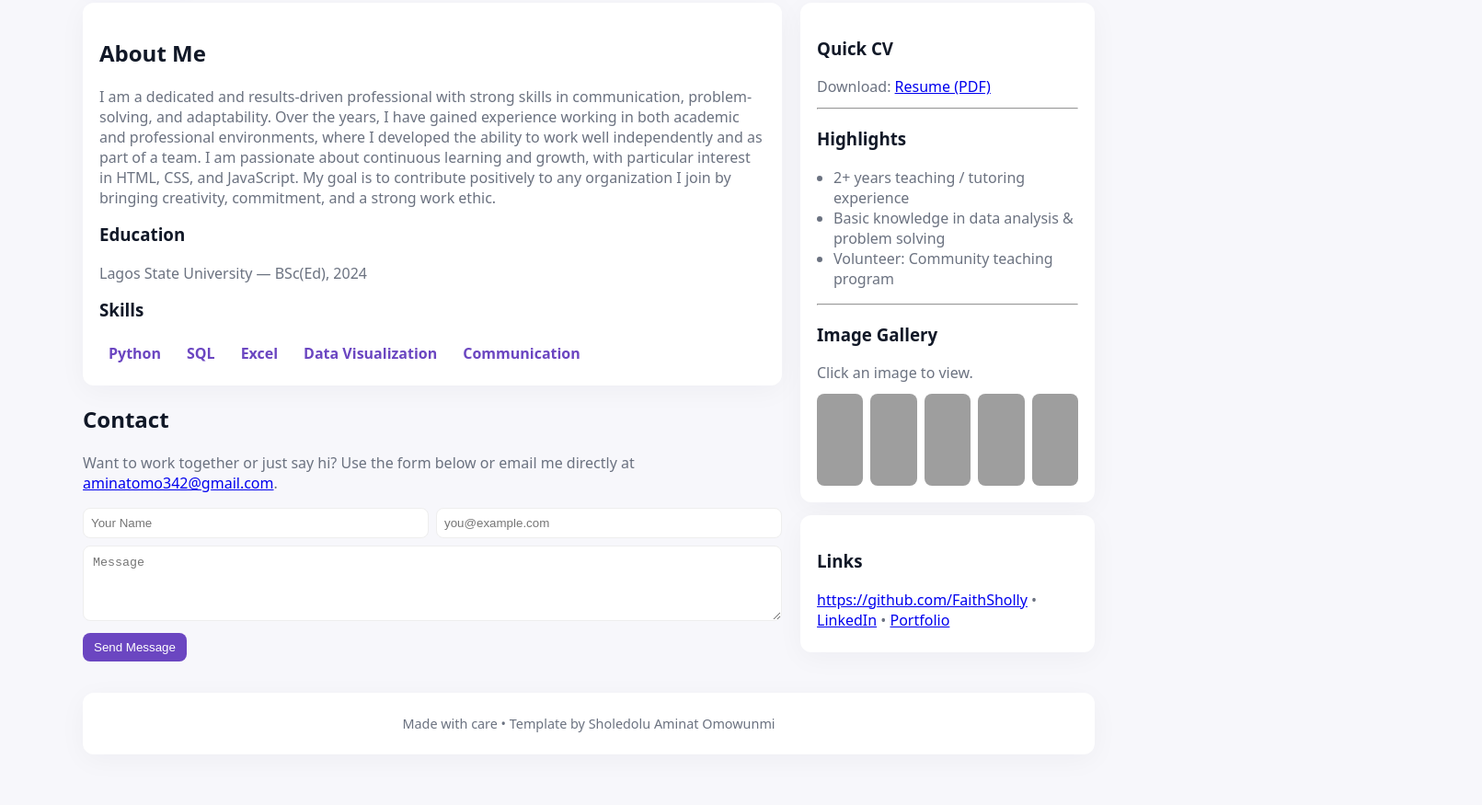
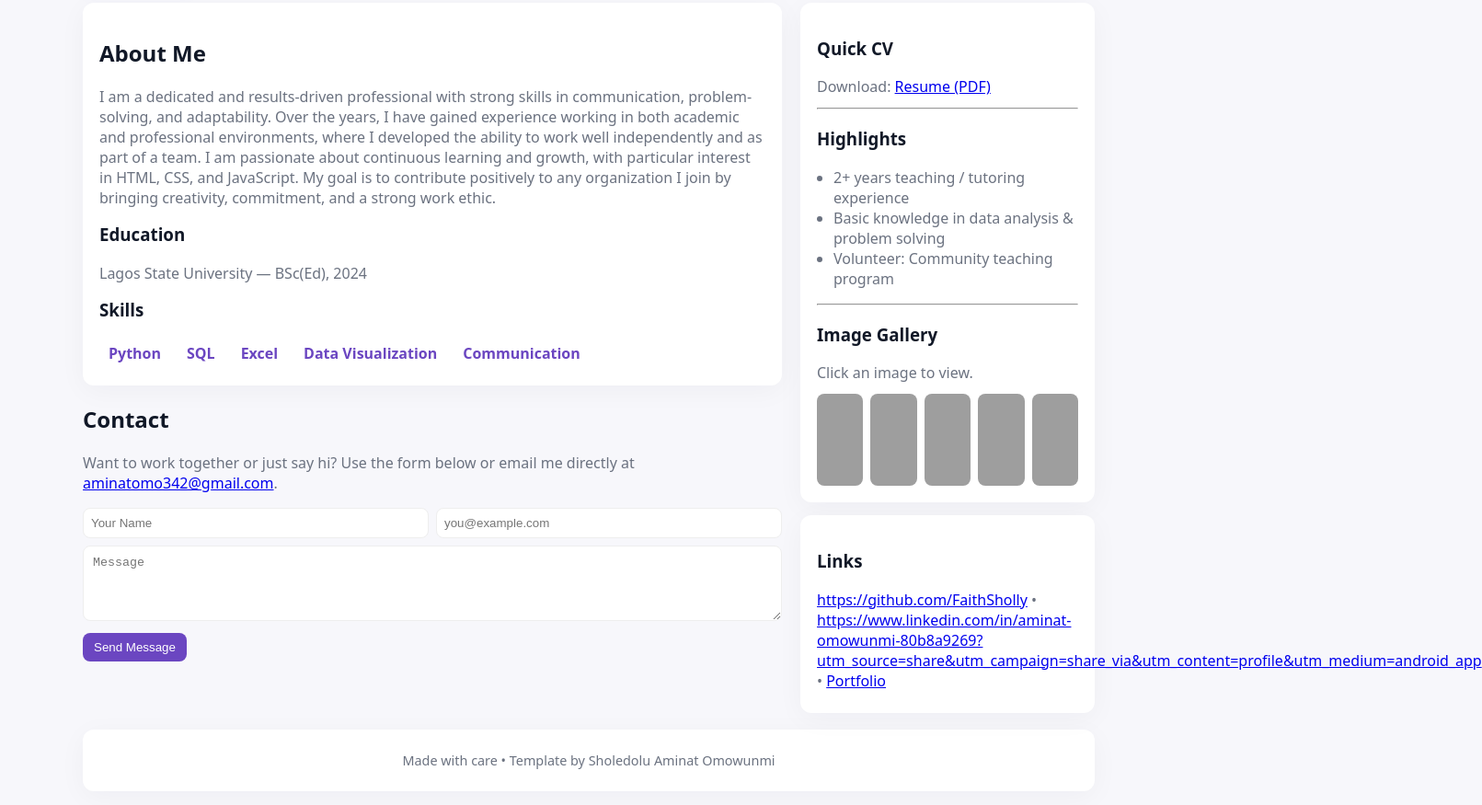
Before and after one commit to FaithSholly/My-Personal-Webpage-1, a plain HTML site: page index.html in a window 1280 px wide. Shown: the part 165-1040 px from the top of the page at 92% size, 1611 px wide, since content can reach past the window. Before the commit the page ends 1015 px from the top, so only its background shows below. Drawn offline with Linux system fonts and the light colour scheme; grey boxes are pictures that could not be loaded.

Commit message:
Update index.html

```diff
--- a/index.html
+++ b/index.html
@@ -4,7 +4,7 @@
   <meta charset="utf-8" />
   <meta name="viewport" content="width=device-width, initial-scale=1" />
   <title>Sholedolu Aminat — Personal Website</title>
-  <meta name="description" content="Personal website / CV / Portfolio — replace with your details" />
+  <meta name="description" content="Personal website / CV / Portfolio — Sholedolu Aminat Omowunmi" />
   <style>
     :root{--bg:#f7f7fb;--card:#ffffff;--accent:#6b46c1;--muted:#6b7280;--glass:rgba(255,255,255,0.6)}
     *{box-sizing:border-box}
@@ -116,7 +116,8 @@
         <div class="card" style="margin-top:14px">
           <h3>Links</h3>
           <p style="margin:6px 0;color:var(--muted)">
-            <a href="#">https://github.com/FaithSholly</a> • <a href="#">LinkedIn</a> • <a href="#">Portfolio</a>
+            <a href="#">https://github.com/FaithSholly</a> •
+<a href="#">https://www.linkedin.com/in/aminat-omowunmi-80b8a9269?utm_source=share&utm_campaign=share_via&utm_content=profile&utm_medium=android_app</a> • <a href="#">Portfolio</a>
           </p>
         </div>
       </aside>
```
